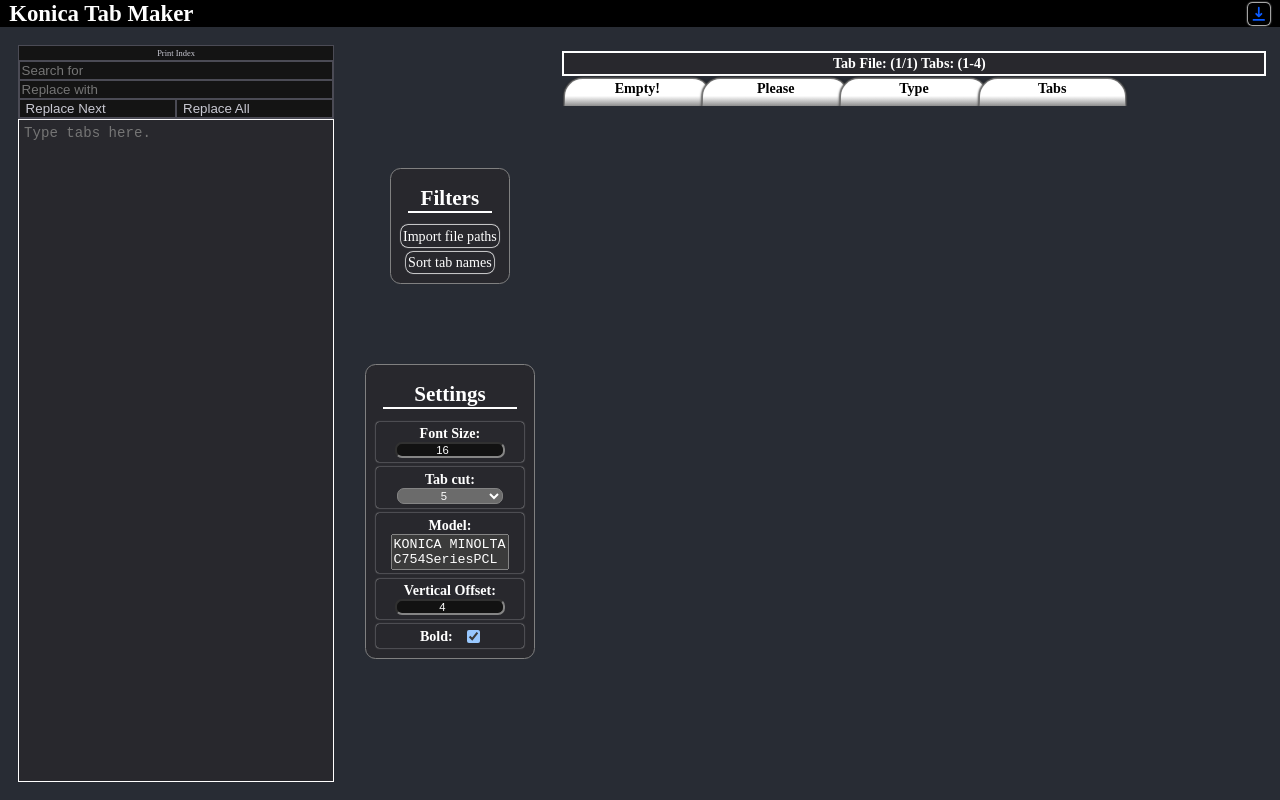
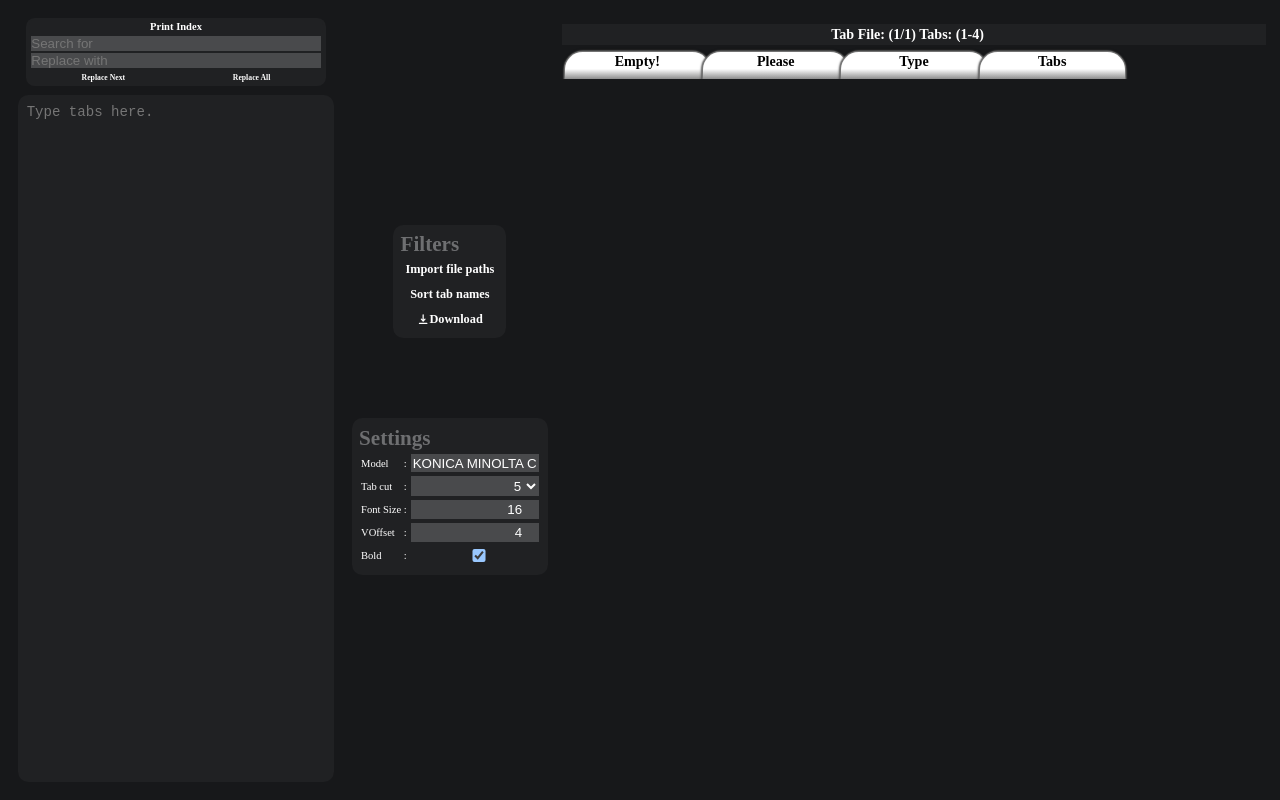
Before and after one commit to peoplestealusernames/konica-minolta-tab-website, a React (Create React App) app: page / in a window 1280 px wide. Built offline with nearby package versions, Linux system fonts and the light colour scheme; the HTML template or start-up script is replaced by a standard one.

Commit message:
styling change & removal of top bar

```diff
--- a/src/App.css
+++ b/src/App.css
@@ -3,14 +3,29 @@
   text-align: center;
   display: flex;
   flex-direction: column;
-  background-color: rgb(40, 44, 52);
+  background-color: #17181a;
   padding: 0%;
   margin: 0%;
   width: 100vw;
   height: 100vh;
   border: none;
   scrollbar-color: grey;
-  box-shadow: 0 0 0.2rem 0.3rem lightgrey 0 0 0.3rem 0.5rem black;
+}
+
+input {
+  outline: none;
+  border: none;
+  padding: 0px;
+}
+
+select {
+  outline: none;
+  border: none;
+  padding: 0px;
+}
+
+td {
+  padding: 0px;
 }
 
 .App-logo {
--- a/src/App.tsx
+++ b/src/App.tsx
@@ -4,7 +4,6 @@ import { DisplayTabs } from './DisplayTabs';
 import { Editor } from './Editor';
 import { Options, TabOption } from './TabOptions';
 import { PastePopup } from './PastePopup';
-import { TopBar } from './components/TopBar';
 import { FilterTab } from './components/FilterTab';
 import { ConvertToTabs } from './ConvertToTabs';
 
@@ -29,7 +28,6 @@ function App() {
 
   return (
     <div className='App'>
-      <TopBar tabs={tabs} options={options} />
       <PastePopup
         setInput={setinput}
         active={pastePopup}
@@ -63,6 +61,8 @@ function App() {
             input={input}
             onChange={setinput}
             openPastePopup={() => setpastePopup(true)}
+            options={options}
+            tabs={tabs}
           />
           <TabOption
             tabs={tabs}
--- a/src/DisplayTabs.tsx
+++ b/src/DisplayTabs.tsx
@@ -51,7 +51,6 @@ export function DisplayTabs(props: {
             width: "100%",
             paddingRight: ".4rem",
             marginBottom: "-.5rem",
-            backgroundColor: "#282c34",
             zIndex: tabi,
             overflow: "clip"
         }}>
@@ -63,14 +62,13 @@ export function DisplayTabs(props: {
             alignItems: "center",
             alignSelf: "center",
             justifySelf: "center",
-            backgroundColor: "rgb(40, 40, 45)",
+            background: "#202123",
             marginLeft: "-1.4rem",
             marginRight: "-.4rem",
-            paddingRight: "1.3rem",
-            border: "0.3rem solid white",
+            paddingRight: "1.8rem",
             fontSize: "2rem",
             fontWeight: "bold",
-            marginBottom: "0.4rem",
+            marginBottom: "1.0rem",
         }}>
             Tab File:
             ({tabi + 1}/{props.tabs.length})
--- a/src/Editor.tsx
+++ b/src/Editor.tsx
@@ -76,50 +76,75 @@ export function Editor(props: {
         width: "45rem",
         margin: "2.5rem",
     }}>
+        <div style={{
+            display: "flex",
+            flexDirection: "column",
+            margin: "1.25rem",
+            marginTop: "",
+            backgroundColor: "#202123",
+            borderRadius: "1.25rem",
+        }}>
             {props.printButton && <PrintButton
                 text={input}
                 style={{
                     display: "flex",
                     height: "1.0rem",
-                color: "rgb(200,200,210)",
-                backgroundColor: "rgb(20,20,20)",
+                    color: "white",
+                    backgroundColor: "inherit",
                     outline: "none",
-                border: ".2rem solid rgb(75,75,85)",
-                borderBottom: "0",
                     cursor: "pointer",
                     padding: ".5rem",
-                borderRadius: "",
-                margin: "0",
-                fontSize: "1.2rem"
+                    margin: "0.3rem",
+                    marginBottom: "0rem",
+                    fontSize: "1.5rem",
+                    fontWeight: "bold",
                 }} />
             }
             {replacer && <RegexReplacer
                 input={input}
                 style={{
                     flexGrow: "0",
-                borderBottom: ".2rem solid rgb(75,75,85)",
+                    marginTop: "0rem",
+                    margin: "0.2rem"
                 }}
                 inputStyle={{
-                border: ".1rem solid rgb(75,75,85)",
+                    margin: "0.15rem",
+                    display: "flex",
+                    flexGrow: 1,
+                    color: "rgb(200,200,210)",
+                    backgroundColor: "#494a4c",
+                    outline: "none",
+                    border: "none",
+                    marginRight: "0.5rem",
+                    marginLeft: "0.5rem",
+                }}
+                buttonStyle={{
+                    margin: "0.15rem",
+                    display: "flex",
+                    flexGrow: 1,
+                    backgroundColor: "inherit",
+                    outline: "none",
+                    border: "none",
+                    cursor: "pointer",
+                    fontSize: "1.1rem",
+                    fontWeight: "bold",
                 }}
                 onChange={setinput}
             />}
+        </div>
         <div style={{
             display: "flex",
             flexDirection: "column",
             backgroundColor: "black",
             cursor: "text",
             flexGrow: 1,
-            border: "0.2rem solid grey",
-            padding: "0.5rem",
+            padding: "1.0rem",
             transition: "border 50ms ease-in",
-            background: "rgb(40,40, 45)",
+            background: "#202123",
             fontSize: "2rem",
-            color: "rgb(255,255,255)",
+            color: "white",
+            borderRadius: "1.5rem",
             outline: "none",
-            ...(focus ? {
-                border: "0.2rem solid white",
-            } : {})
         }}
             data-shadowedit={true}
             onClick={(e) => {
@@ -145,6 +170,7 @@ export function Editor(props: {
                     overflowY: "scroll",
                     overflowX: "auto",
                     resize: "none",
+                    background: "#202123",
                     ...props.textAreaStyle
                 }}
                 autoComplete="off"
--- a/src/TabOptions.tsx
+++ b/src/TabOptions.tsx
@@ -10,42 +10,37 @@ export type Options = {
 }
 
 const SelectionStyle: React.CSSProperties = {
+    display: "inline",
     userSelect: "none",
-    display: "flex",
-    justifyContent: "center",
-    alignItems: "center",
-    width: "15rem",
-    textAlign: "center",
-    fontSize: "1.6rem",
-    padding: "0",
-    margin: "0",
-    borderRadius: "1rem",
-    transition: "box-shadow 250ms ease-out",
-    cursor: "pointer",
+    backgroundColor: "#494a4c",
+    width: "100%",
+    height: "100%",
+    boxSizing: "border-box",
+    lineHeight: "100%",
+    padding: "0.25rem",
+    resize: "none",
+    textAlign: "right"
+}
+
+const MiddleStyle: React.CSSProperties = {
+    paddingRight: "0.3rem",
+    paddingLeft: "0.1rem",
 }
 
 const TextStyle: React.CSSProperties = {
-    textAlign: "center",
-    fontWeight: "bold",
-    fontSize: "2rem",
-    width: "17.5rem",
+    display: "table-cell",
+    textAlign: "left",
+    verticalAlign: "middle",
+    fontWeight: "normal",
+    fontSize: "1.5rem",
+    whiteSpace: "nowrap",
+    height: "3.0rem"
 }
 
 const ButtonStyle: React.CSSProperties = {
-    display: "flex",
-    justifyContent: "center",
-    alignItems: "center",
-    flexDirection: "column",
-    width: "20rem",
-    margin: "0.4rem",
-    borderRadius: "0.5rem",
-    boxShadow: "0 0 0.2rem 0 white",
-    padding: "0.5rem",
+    display: "table-row",
 }
 
-const HoverStyle: React.CSSProperties = {
-    boxShadow: "0 0 0.1rem 0 white, 0 0 0.1rem 0.1rem red",
-}
 
 export function TabOption(props: {
     options: Options
@@ -65,11 +60,49 @@ export function TabOption(props: {
 
 
     return <MiddleTab title="Settings">
-        <div style={ButtonStyle}>
-            <span style={TextStyle}>
-                Font Size:
-            </span>
-            <input
+        <table style={{ width: "100%", fontSize: "1.5rem" }}>
+            <tbody>
+                <tr style={ButtonStyle}>
+                    <td style={TextStyle}>
+                        Model
+                    </td>
+                    <td style={MiddleStyle}>:</td>
+                    <td><input
+                        value={options.Model}
+                        type="text"
+                        style={SelectionStyle}
+                        onChange={(e) =>
+                            setModel(e.target.value ? e.target.value : "")
+                        }
+                        autoComplete="off"
+                        autoCorrect="off"
+                        autoCapitalize="off"
+                        spellCheck="false"
+                    /></td>
+                </tr>
+                <tr style={ButtonStyle}>
+                    <td style={TextStyle}>
+                        Tab cut
+                    </td>
+                    <td style={MiddleStyle}>:</td>
+                    <td><select
+                        style={{ ...SelectionStyle, cursor: "pointer" }}
+                        value={options.Cut} onChange={(Cut) =>
+                            setoptions({ ...options, Cut: parseInt(Cut.target.value) as Options["Cut"] })
+                        }
+                    >
+                        <option value="5">5</option>
+                        <option value="8">8</option>
+                        <option value="10">10</option>
+                        <option value="15">15</option>
+                    </select></td>
+                </tr >
+                <tr style={ButtonStyle}>
+                    <td style={TextStyle}>
+                        Font Size
+                    </td>
+                    <td style={MiddleStyle}>:</td>
+                    <td><input
                         value={options.FontSize}
                         style={SelectionStyle}
                         onChange={(e) => {
@@ -82,45 +115,14 @@ export function TabOption(props: {
                             setoptions({ ...options, FontSize: val })
                         }}
                         type="number"
-            />
-        </div>
-        <div style={ButtonStyle}>
-            <span style={TextStyle}>
-                Tab cut:
-            </span>
-            <select
-                style={SelectionStyle}
-                value={options.Cut} onChange={(Cut) =>
-                    setoptions({ ...options, Cut: parseInt(Cut.target.value) as Options["Cut"] })
-                }
-            >
-                <option value="5">5</option>
-                <option value="8">8</option>
-                <option value="10">10</option>
-                <option value="15">15</option>
-            </select>
-        </div >
-        <div style={ButtonStyle}>
-            <span style={TextStyle}>
-                Model:
-            </span>
-            <textarea
-                value={options.Model}
-                style={{ resize: "none", width: "80%" }}
-                onChange={(e) =>
-                    setModel(e.target.value ? e.target.value : "")
-                }
-                autoComplete="off"
-                autoCorrect="off"
-                autoCapitalize="off"
-                spellCheck="false"
-            />
-        </div>
-        <div style={ButtonStyle}>
-            <span style={TextStyle}>
-                Vertical Offset:
-            </span>
-            <input
+                    /></td>
+                </tr>
+                <tr style={ButtonStyle}>
+                    <td style={TextStyle}>
+                        VOffset
+                    </td>
+                    <td style={MiddleStyle}>:</td>
+                    <td><input
                         value={options.Offset}
                         style={SelectionStyle}
                         onChange={(e) => {
@@ -133,20 +135,23 @@ export function TabOption(props: {
                             setoptions({ ...options, Offset: val })
                         }}
                         type="number"
-            />
-        </div>
-        <div style={{ ...ButtonStyle, flexDirection: "row", justifyContent: "center" }}>
-            <span style={{ ...TextStyle, width: "", paddingRight: "2rem" }}>
-                Bold:
-            </span>
-            <input
+                    /></td>
+                </tr>
+                <tr style={ButtonStyle}>
+                    <td style={TextStyle}>
+                        Bold
+                    </td>
+                    <td style={MiddleStyle}>:</td>
+                    <td><input
                         checked={options.bold}
-                style={{ ...SelectionStyle, width: "" }}
+                        style={{ ...SelectionStyle, cursor: "pointer" }}
                         onChange={(e) => {
                             setoptions({ ...options, bold: e.target.checked })
                         }}
                         type="checkbox"
-            />
-        </div>
+                    /></td>
+                </tr>
+            </tbody>
+        </table>
     </MiddleTab >
 }
--- a/src/components/FilterTab.tsx
+++ b/src/components/FilterTab.tsx
@@ -1,11 +1,27 @@
 import { useEffect, useState } from "react"
 import { ContextButton } from "./ContextButton"
 import { MiddleTab } from "./MiddleTab"
+import { HiDownload } from "react-icons/hi"
+import { DownloadTabs } from "../MakeTabs"
+import { Options } from "../TabOptions"
+
+const ButtonStyle: React.CSSProperties = {
+    flexDirection: "row",
+    fontSize: "1.75rem",
+    fontWeight: "bold",
+}
+
+const HoverStyle: React.CSSProperties = {
+    // boxShadow: "inset 0 -0.175em white, inset 0 -0.2em #000"
+    color: "grey",
+}
 
 export function FilterTab(props: {
     input: string
     onChange: (input: string) => void
     openPastePopup: () => void
+    tabs: string[][]
+    options: Options
 }) {
     const [input, setinput] = useState<string>(props.input)
 
@@ -20,33 +36,34 @@ export function FilterTab(props: {
 
     return <MiddleTab title="Filters" style={{
         marginBottom: "10vh",
-        fontSize: "2rem"
+        fontSize: "1.5rem",
+        color: "white",
     }}>
-        <ContextButton style={{
-            transition: "box-shadow 250ms linear",
-            boxShadow: "0 0 0.1rem 0.1rem white",
-            borderRadius: "1rem",
-        }}
-            hoverStyle={{
-                color: "inherit",
-                boxShadow: "0 0 0.1rem 0.1rem white, 0 0 0.2rem 0.2rem red",
-            }}
+        <ContextButton
+            style={ButtonStyle}
+            hoverStyle={HoverStyle}
             onMouseDown={() => { props.openPastePopup() }}
         >
             Import file paths
         </ContextButton>
-        <ContextButton style={{
-            transition: "box-shadow 250ms linear",
-            boxShadow: "0 0 0.1rem 0.1rem white",
-            borderRadius: "1rem",
-        }}
-            hoverStyle={{
-                color: "inherit",
-                boxShadow: "0 0 0.1rem 0.1rem white, 0 0 0.2rem 0.2rem red",
-            }}
+        <ContextButton
+            style={ButtonStyle}
+            hoverStyle={HoverStyle}
             onMouseDown={() => { updateInput(input.split("\n").sort(sortWithNumber).join("\n")) }}
         >
             Sort tab names
+        </ContextButton>
+        <ContextButton
+            style={ButtonStyle}
+            hoverStyle={HoverStyle}
+            onMouseDown={() => { DownloadTabs(props.tabs, props.options) }}
+        >
+            <HiDownload style={{
+                animationFillMode: "both",
+                animationDuration: "100ms",
+                cursor: "pointer",
+            }} />
+            Download
         </ContextButton>
     </MiddleTab >
 }
--- a/src/components/MiddleTab.tsx
+++ b/src/components/MiddleTab.tsx
@@ -10,11 +10,11 @@ export function MiddleTab(props: {
     return <StyledTab
         masterStyle={{
             height: "fit-content",
-            border: "0.2rem solid grey",
+            border: "",
             borderRadius: "1.5rem",
             padding: "1rem",
             transition: "box-shadow 200ms ease-in",
-            background: "rgb(40,40, 45)",
+            background: "#202123",
             fontSize: "1.4rem",
             color: "rgb(255,255,255)",
             outline: "none",
@@ -25,6 +25,9 @@ export function MiddleTab(props: {
             alignContent: "center",
             alignItems: "center"
         }}
+        titleStyle={
+            { color: "#6e6f71" }
+        }
         title={props.title}
     >
         {props.children}
--- a/src/components/Regex.tsx
+++ b/src/components/Regex.tsx
@@ -1,24 +1,15 @@
-import React, { useRef, useState } from "react";
+import React from "react";
+import { ContextButton } from "./ContextButton";
 
 export function RegexReplacer(props: {
     input: string,
     onChange: (output: string) => void
     style?: React.CSSProperties
     inputStyle?: React.CSSProperties
+    buttonStyle?: React.CSSProperties
 }) {
     const matcher = React.createRef<HTMLInputElement>()
     const replacer = React.createRef<HTMLInputElement>()
-
-    const inputStyle: React.CSSProperties = {
-        display: "flex",
-        flexGrow: 1,
-        flexBasis: 0,
-        color: "rgb(200,200,210)",
-        backgroundColor: "rgb(20,20,20)",
-        outline: "none",
-        border: ".1rem solid rgb(75,75,85)",
-        ...props.inputStyle
-    }
 
     function runReplacer(global = false) {
         if (!matcher.current?.value || !replacer.current?.value)
@@ -32,34 +23,32 @@ export function RegexReplacer(props: {
         display: "flex",
         flex: 1,
         flexDirection: "column",
-        backgroundColor: "black",
-        border: inputStyle.border,
         ...props.style
     }}>
         <input ref={matcher}
-            style={inputStyle}
+            style={props.inputStyle}
             placeholder={"Search for"}
         />
         <input ref={replacer}
-            style={inputStyle}
+            style={props.inputStyle}
             placeholder={"Replace with"}
         />
         <span style={{
             display: "flex",
             justifyContent: "center",
         }}>
-            <button
-                style={{ cursor: "pointer", ...inputStyle }}
-                onClick={() => runReplacer()}
+            <ContextButton
+                style={props.buttonStyle}
+                onMouseDown={() => runReplacer()}
             >
                 Replace Next
-            </button>
-            <button
-                style={{ cursor: "pointer", ...inputStyle }}
-                onClick={() => runReplacer(true)}
+            </ContextButton>
+            <ContextButton
+                style={props.buttonStyle}
+                onMouseDown={() => runReplacer(true)}
             >
                 Replace All
-            </button>
+            </ContextButton>
         </span>
     </div>
 }
--- a/src/components/TopBar.tsx
+++ /dev/null
@@ -1,68 +0,0 @@
-import { ContextButton } from "./ContextButton"
-import { HiDownload } from "react-icons/hi"
-import { DownloadTabs } from "../MakeTabs"
-import { Options } from "../TabOptions"
-import { useState } from "react"
-
-export function TopBar(props: {
-    children?: React.ReactNode
-    tabs: string[][]
-    options: Options
-}) {
-    const [bounce, setbounce] = useState(false)
-
-    return (<div className='TopBar' style={{
-        display: "flex",
-        position: "static",
-        width: "100vw",
-        height: "4rem",
-        alignItems: "center",
-        justifyItems: "center",
-        justifyContent: "center",
-        background: "black",
-        userSelect: "none",
-    }}>
-        <div className='Logo' style={{
-            display: "flex",
-            position: "absolute",
-            alignItems: "center",
-            justifyItems: "center",
-            justifyContent: "left",
-            left: "1rem",
-            fontSize: "3.25rem",
-            fontWeight: "bold",
-            color: "white",
-            marginLeft: ".3rem",
-        }} >
-            Konica Tab Maker
-        </div>
-        <div className='LeftSide' style={{
-            display: "flex", position: "absolute", width: "100vw", height: "5rem",
-            alignItems: "center",
-            justifyItems: "center",
-            justifyContent: "right",
-            right: "1rem",
-            fontSize: "2.5rem",
-        }} >
-            <ContextButton
-                style={{
-                    color: "rgb(10,90,255)",
-                    boxShadow: "0 0 .2rem .1rem white",
-                    backgroundColor: "black",
-                    transition: "background-color 300ms linear",
-                }}
-                hoverStyle={{ color: "rgb(0,80,255)", backgroundColor: "white" }}
-                onMouseDown={() => { setbounce(true); DownloadTabs(props.tabs, props.options) }}
-            >
-                <HiDownload style={{
-                    animationFillMode: "both",
-                    animationDuration: "100ms",
-                    animation: bounce ? "bounce 500ms linear" : "",
-                    cursor: "pointer",
-                }}
-                    onAnimationEnd={() => setbounce(false)}
-                />
-            </ContextButton>
-        </div>
-    </div>)
-}
--- a/src/components/popup/StyledTab.tsx
+++ b/src/components/popup/StyledTab.tsx
@@ -11,7 +11,6 @@ export function StyledTab(props: {
 
     return (
         <div style={{
-            ...{
             display: "flex",
             flexDirection: "column",
             flexWrap: "wrap",
@@ -21,32 +20,27 @@ export function StyledTab(props: {
             padding: "0.3rem",
             border: "0.2rem solid white",
             width: "fit-content",
-            }, ...props.masterStyle
+            ...props.masterStyle,
         }}>
             {props.title && <div
                 style={{
-                    ...{
                     display: "flex",
-                        justifyContent: "center",
+                    justifyContent: "left",
                     color: "white",
-                        borderBottom: "0.4rem solid white",
                     fontSize: "3rem",
-                        padding: "0",
-                        margin: "1.4rem",
                     fontWeight: "bold",
                     userSelect: "none",
-                    }, ...props.titleStyle
+                    ...props.titleStyle
                 }
                 }>
                 {props.title}
             </div >}
             <div
                 style={{
-                    ...{
                     display: "flex",
                     flexDirection: "row",
                     justifyContent: "center",
-                    }, ...props.style
+                    ...props.style
                 }}>
                 {props.children}
             </div >
```
Lines whose indentation alone changed are shown as unchanged.
